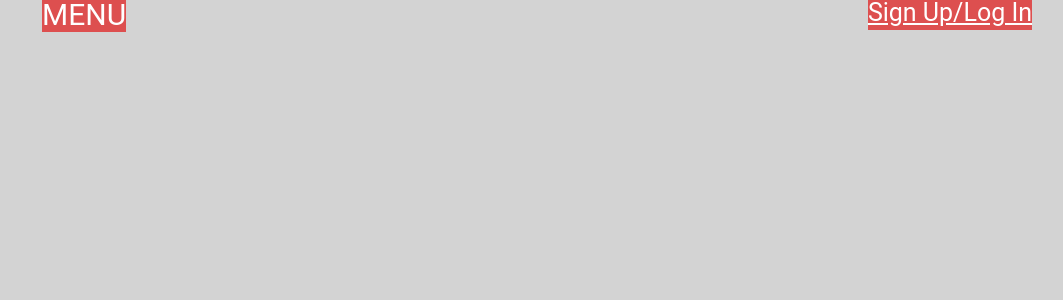
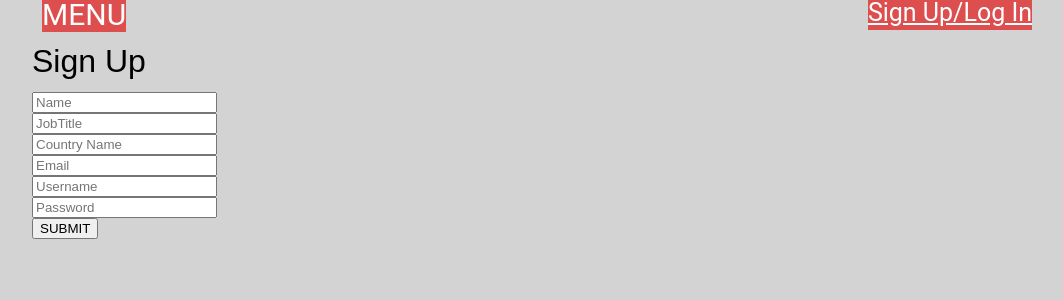
Before and after one commit to duckets615/Lambda-Build-Week, a React (Create React App) app in the folder Front-end/coordinator-storytelling/: page /signup in a window 1280 px wide. Shown: the top 300 px of the page, without its empty margins (108-1171 px from the left). Built offline with nearby package versions, Linux system fonts and the light colour scheme; no server answers.

Commit message:
Created SignUp page; working on POST request

```diff
--- a/Front-end/coordinator-storytelling/src/components/MainContainer/Navigation.js
+++ b/Front-end/coordinator-storytelling/src/components/MainContainer/Navigation.js
@@ -1,9 +1,10 @@
 import React from 'react';
-import { Route, NavLink } from 'react-router-dom';
+import { Route, NavLink, Link } from 'react-router-dom';
 
 import Content from './Content'
 import About from './About'
 import '../../CSS/home.css'
+import Signup from './Signup';
 
 
 class Navigation extends React.Component{
@@ -33,11 +34,11 @@ class Navigation extends React.Component{
                         <a href="contact.html">Contact Us</a>
                     </div>
                 </nav>
-                <a className="sign" href="signup.html">Sign Up/Log In</a>
+                < Link to='/signup' className="sign" href="signup.html">Sign Up/Log In</Link>
               </header>
-
+                <Route path="/signup" component={Signup} />
                 <Route exact path="/" component={Content} />
-                <Route exact path="/about" component={About} />
+                <Route path="/about" component={About} />
             </div>
             )
         }
--- /dev/null
+++ b/Front-end/coordinator-storytelling/src/components/MainContainer/Signup.js
@@ -0,0 +1,107 @@
+import React from "react";
+import axios from 'axios'
+
+class Signup extends React.Component {
+  constructor(props) {
+    super(props);
+
+    this.state = {
+        user: {
+            'job-title': '',
+            'country_name': '',
+            email: "",
+            username: "",
+            password: "",
+
+          }
+
+    };
+    // this.handleChange = this.handleChange.bind(this);
+}
+
+
+handleRegister = ev => {
+    const userObject = this.state.user
+    ev.preventDefault()
+    axios
+.post("https://story2api.herokuapp.com/register", userObject  )
+.then(res =>
+//   this.setState(
+//     {
+//       username: res.data,
+//       message: res.statusText
+//     },
+//     () => console.log(this.state.country)
+//   )
+// )
+
+console.log(res)
+)
+.catch(err =>
+  this.setState({
+    error: err
+  })
+ )
+}
+
+  handleChange = ev => {
+    this.setState({ [ev.target.name]: ev.target.value })
+
+}
+
+  render(){
+    return(
+     <div>
+         <h2>Sign Up</h2>
+              <input onChange={this.handleChange}
+              type="text"
+              name="username"
+              placeholder="Name"
+            />
+            <br></br>
+              <input onChange={this.handleChange}
+              type="text"
+              name="job-title"
+              placeholder="JobTitle"
+            />
+             <br></br>
+               <input onChange={this.handleChange}
+              type="text"
+              name="country_name"
+              placeholder="Country Name"
+            />
+             <br></br>
+                <input onChange={this.handleChange}
+              type="text"
+              name="email"
+              placeholder="Email"
+            />
+             <br></br>
+                <input onChange={this.handleChange}
+              type="text"
+              name="username"
+              placeholder="Username"
+            />
+             <br></br>
+                 <input onChange={this.handleChange}
+              type="text"
+              name="password"
+              placeholder="Password"
+            />
+            <br></br>
+            <button onClick={this.handleRegister}>SUBMIT</button>
+
+
+
+
+
+
+     </div>
+
+    )
+
+  }
+
+}
+
+export default Signup
```
Also changed, not shown: Front-end/coordinator-storytelling/src/components/MainContainer/Register.js (deleted, +0 -13 lines), 1 other file (tests, documents, lock files or other folders).
